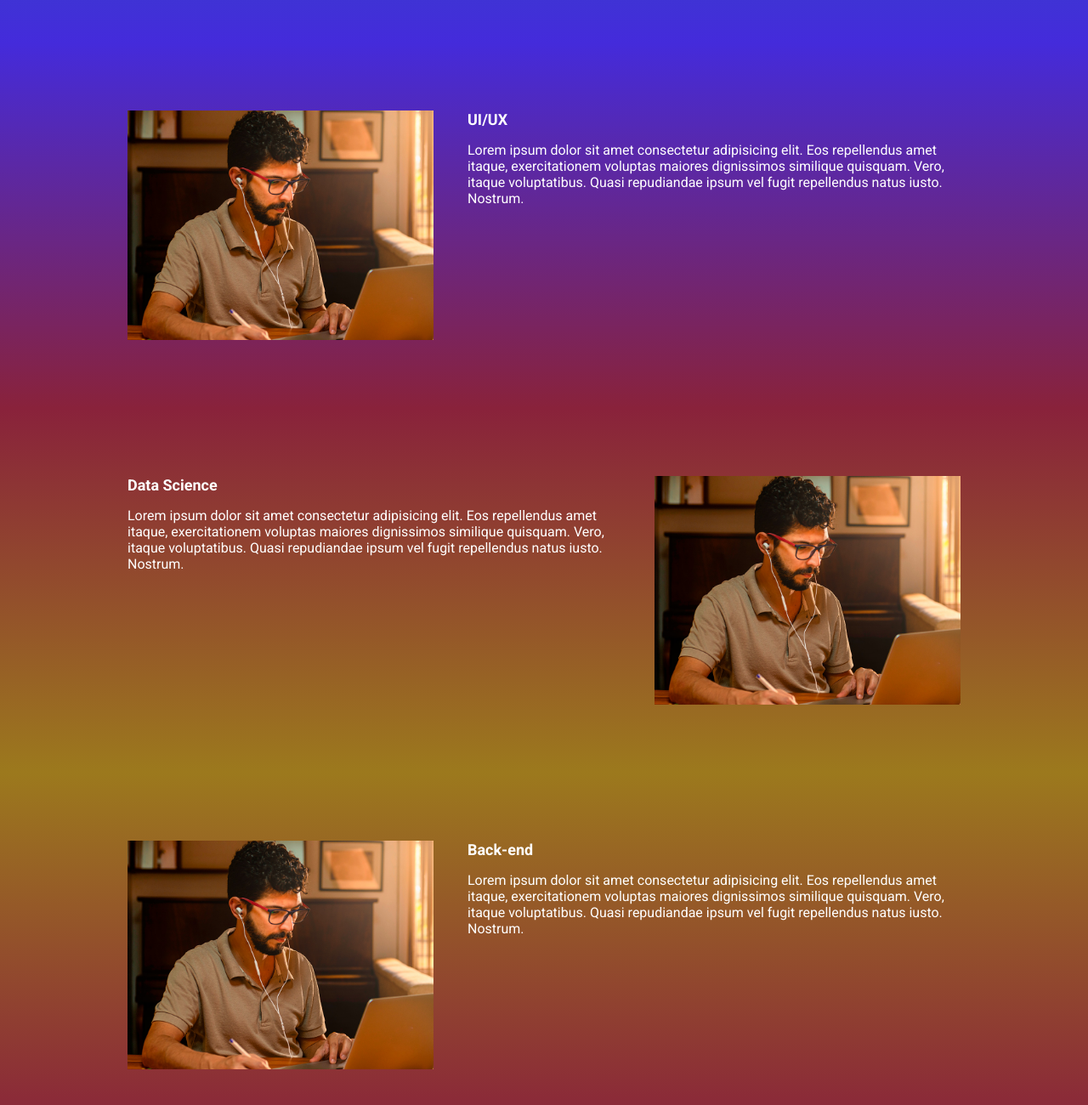
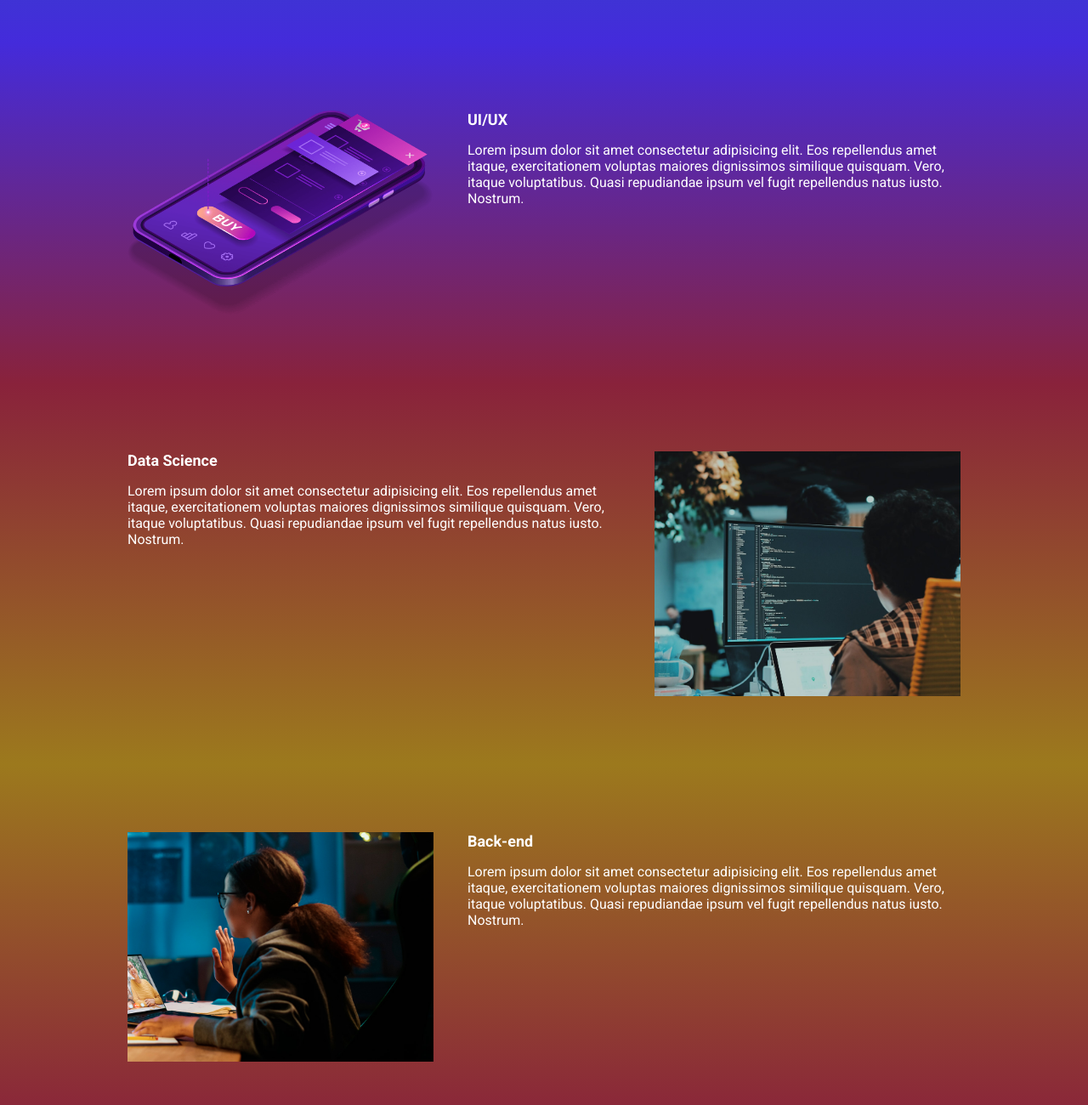
Before and after one commit to BarbasPedro/ebac_tech_talk, a website built with Parcel: page src/index.html in a window 1280 px wide. Shown: the part 940-2240 px from the top of the page at 85% size. Built offline with nearby package versions, Linux system fonts and the light colour scheme.

Commit message:
Corrigindo diretórios

```diff
--- a/package.json
+++ b/package.json
@@ -109,7 +109,7 @@
   },
   "scripts": {
     "build": "parcel build ./src/index.html",
-    "dev": "parcel ./index.html ./src/styles/main.scss ./src/scripts/main.js",
+    "dev": "parcel ./src/index.html ./src/styles/main.scss ./src/scripts/main.js",
     "test": "echo \"Error: no test specified\" && exit 1"
   },
   "author": "",
--- a/src/index.html
+++ b/src/index.html
@@ -54,7 +54,7 @@
           Lorem ipsum dolor sit amet consectetur adipisicing elit. Eos repellendus amet itaque, exercitationem voluptas maiores dignissimos similique quisquam. Vero, itaque voluptatibus. Quasi repudiandae ipsum vel fugit repellendus natus iusto. Nostrum.
         </p>
       </div>
-      <img class="event__image" src="./images/frontend.png" alt="Front-end">
+      <img class="event__image" src="./images/ui-ux.png" alt="UI/UX">
     </div>
   </section>
   <section class="event event--datascience">
@@ -65,7 +65,7 @@
           Lorem ipsum dolor sit amet consectetur adipisicing elit. Eos repellendus amet itaque, exercitationem voluptas maiores dignissimos similique quisquam. Vero, itaque voluptatibus. Quasi repudiandae ipsum vel fugit repellendus natus iusto. Nostrum.
         </p>
       </div>
-      <img class="event__image" src="./images/frontend.png" alt="Front-end">
+      <img class="event__image" src="./images/data.png" alt="Data Science">
     </div>
   </section>
   <section class="event event--backend event--image-left">
@@ -76,7 +76,7 @@
           Lorem ipsum dolor sit amet consectetur adipisicing elit. Eos repellendus amet itaque, exercitationem voluptas maiores dignissimos similique quisquam. Vero, itaque voluptatibus. Quasi repudiandae ipsum vel fugit repellendus natus iusto. Nostrum.
         </p>
       </div>
-      <img class="event__image" src="./images/frontend.png" alt="Front-end">
+      <img class="event__image" src="./images/backend.png" alt="Back-end">
     </div>
   </section>
 
```
